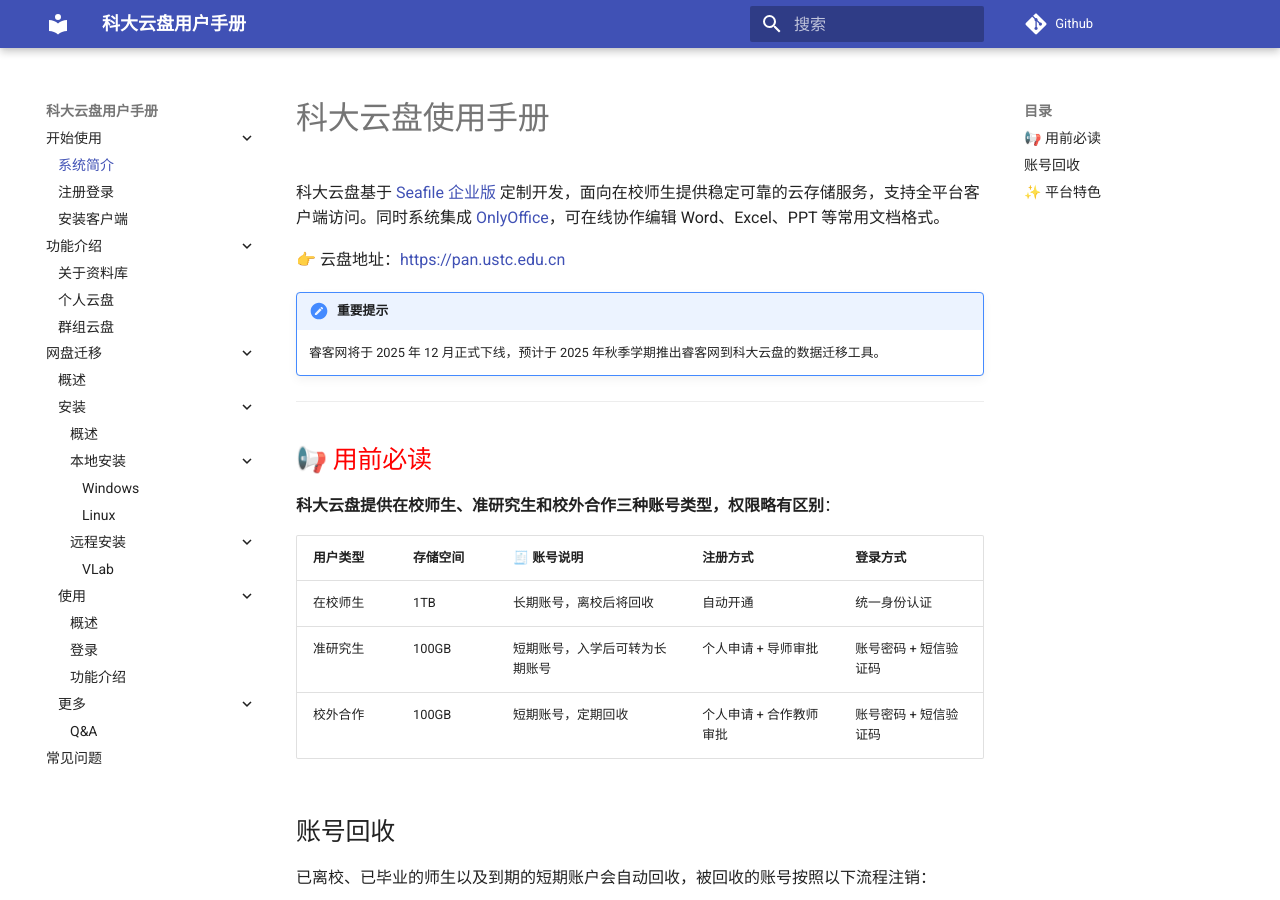
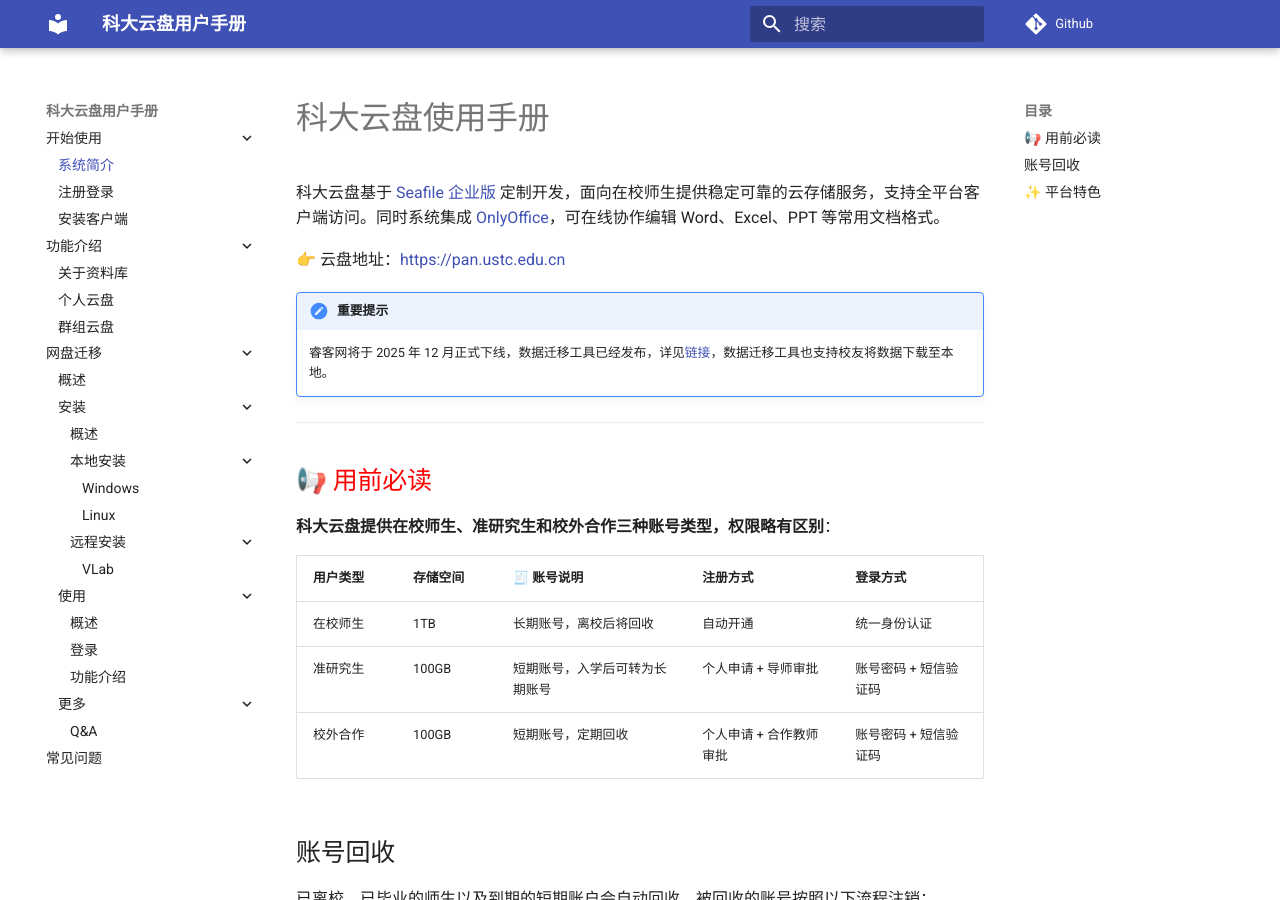
Before and after one commit to wf0229/pan_doc, an MkDocs documentation site: the page built from docs/index.md, in a window 1280 px wide and 900 px high. Built offline with MkDocs 1.6.1 and Material for MkDocs 9.7.7, drawn with Linux system fonts in a browser that asks for light colours; comment, search, counter and statistics services are not loaded.

Commit message:
Update index.md
更新数据迁移工具

```diff
--- a/docs/index.md
+++ b/docs/index.md
@@ -6,7 +6,7 @@
 
 !!! note "重要提示"
 
-    睿客网将于 2025 年 12 月正式下线，预计于 2025 年秋季学期推出睿客网到科大云盘的数据迁移工具。
+    睿客网将于 2025 年 12 月正式下线，数据迁移工具已经发布，详见[链接](https://pan.ustc.edu.cn/doc/transfer/)，数据迁移工具也支持校友将数据下载至本地。
 ---
 
 ## 📢 <span style="color:red">用前必读</span>
```
